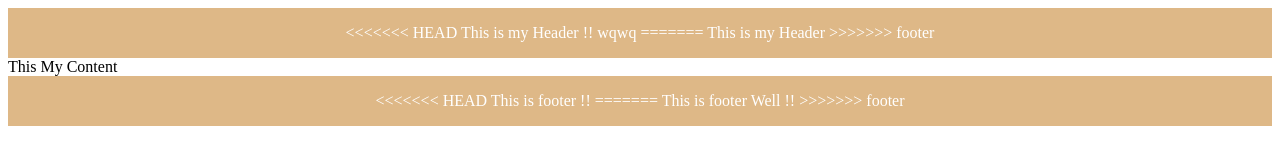
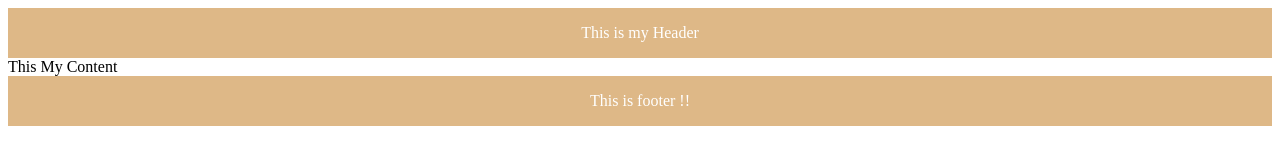
Before and after one commit to GeraldiTheo/my-repo-from-remote, a plain HTML site: page index.html in a window 1280 px wide. Drawn offline with Linux system fonts and the light colour scheme.

Commit message:
Change Acc

```diff
--- a/index.html
+++ b/index.html
@@ -11,21 +11,13 @@
 </head>
 <body>
     <header>
-<<<<<<< HEAD
-        This is my Header !! wqwq
-=======
         This is my Header
->>>>>>> footer
     </header>
     <main>
         This My Content
     </main>
     <footer>
-<<<<<<< HEAD
         This is footer !!
-=======
-        This is footer Well  !!
->>>>>>> footer
     </footer>
 </body>
 </html>
```
